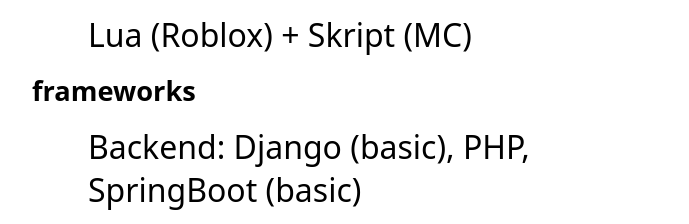
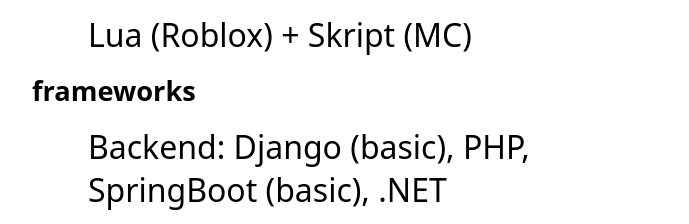
Before and after one commit to distray/portfolio, a plain HTML site: page index.html in a window 1280 px wide. Shown: the part 3606-3830 px from the top of the page, without its empty margins (160-849 px from the left). Drawn offline with Linux system fonts and the light colour scheme.

Commit message:
Update index.html
added .net

```diff
--- a/index.html
+++ b/index.html
@@ -98,7 +98,7 @@ Through this, we utilized the Minecraft-oriented language <b>Skript</b>, <b>Mong
             </ul>
             <h4>frameworks</h4>
             <ul>
-                <li>Backend: Django (basic), PHP, SpringBoot (basic)</li>
+                <li>Backend: Django (basic), PHP, SpringBoot (basic), .NET</li>
                 <li>Frontend: ReactJs, Svelte, Next.js, Angular, Vue</li>
             </ul>
             <h4>databases</h4>
```
